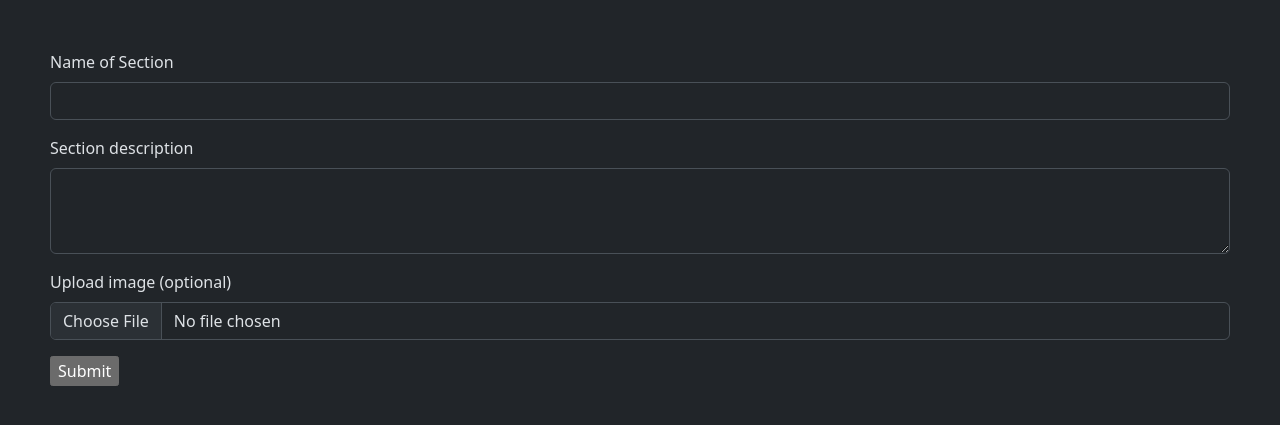
After one commit to srupat/LibNexus, a Flask app: page /create/section in a window 1280 px wide. The commit adds this page. Shown: the top 425 px of the page. Run offline with Flask 3, Linux system fonts and the light colour scheme; parts of the project's set-up code (start-up, migrations or seed data) failed here and were passed over.

Commit message:
feat : section addition halfway through

```diff
--- a/application/controllers.py
+++ b/application/controllers.py
@@ -1,20 +1,32 @@
 from flask import Flask, request, redirect, url_for
 from flask import render_template, render_template_string
 from flask import current_app as app
-# from application.models import *
+from application.models import *
 from application.forms import ExtendedRegisterForm
 from flask_security import login_required, roles_required
 
 @app.route("/", methods = ["GET", "POST"])
 @login_required
 @roles_required()
-def sections():
+def librarian_home():
     return render_template("lib_dash.html")
 
 
-@app.route('/register', methods=['GET', 'POST'])
-def register():
-    if request.method == 'POST' and ExtendedRegisterForm(request.form).validate():
-        return redirect(url_for('login'))
-
-    return render_template('register.html', form=ExtendedRegisterForm())
+@app.route("/create/section", methods = ["GET", "POST"])
+def sections_home():
+    if request.method == "GET":
+        return render_template("new_sec.html")
+    if request.method == "POST":
+        sec_name = request.form['name']
+        desc = request.form['desc']
+        with app.app_context():
+            try:
+                new_section = Section(sec_name = sec_name, desc = desc)
+                db.session.close_all()
+                db.session.add(new_section)
+                db.session.commit()
+            except:
+                db.session.rollback()
+                return render_template_string("section already exists")
+        sections = db.session.query(Section).to_dict()
+        return render_template("lib_dash.html", sections = sections, sec_name = sec_name, desc = desc)
--- /dev/null
+++ b/templates/new_sec.html
@@ -0,0 +1,34 @@
+<!DOCTYPE html>
+<html lang="en" data-bs-theme="dark">
+
+<head>
+    <meta charset="UTF-8">
+    <meta name="viewport" content="width=device-width, initial-scale=1.0">
+    <link href="https://cdn.jsdelivr.net/npm/bootstrap@5.3.3/dist/css/bootstrap.min.css" rel="stylesheet"
+        integrity="sha384-QWTKZyjpPEjISv5WaRU9OFeRpok6YctnYmDr5pNlyT2bRjXh0JMhjY6hW+ALEwIH" crossorigin="anonymous">
+    <title>Add new section</title>
+</head>
+
+<body>
+    <div style="padding: 30px; margin: 20px;">
+        <form action="/create/section" method="post">
+            <div class="mb-3">
+                <label for="exampleFormControlInput1" class="form-label">Name of Section</label>
+                <input type="text" class="form-control" id="exampleFormControlInput1" name="name" required>
+            </div>
+            <div class="mb-3">
+                <label for="exampleFormControlTextarea1" class="form-label">Section description</label>
+                <textarea class="form-control" id="exampleFormControlTextarea1" rows="3" name="desc" required></textarea>
+            </div>
+            <div class="mb-3">
+                <label for="formFile" class="form-label">Upload image (optional)</label>
+                <input class="form-control" type="file" id="formFile" name="image">
+            </div>
+            <div>
+                <input type="submit" value="Submit">
+            </div>
+        </form>
+    </div>
+</body>
+
+</html>
```
Also changed, not shown: templates/lib_dash.html (+17 -3 lines), db_dir/db.sqlite3.
